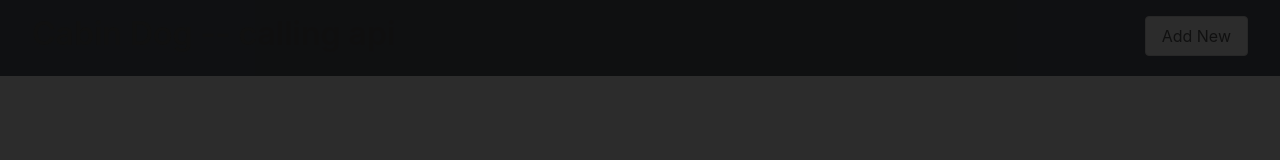
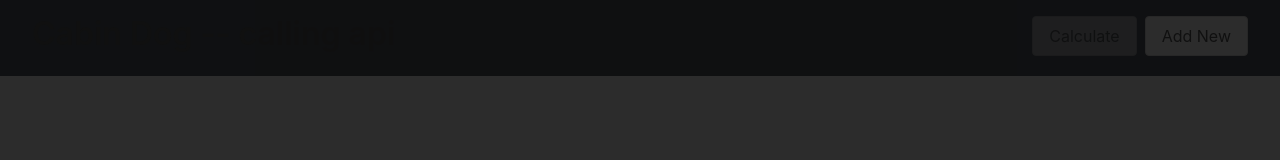
Before and after one commit to kenny-skaggs/cabin_dog, a React app in the folder client/: page / in a window 1280 px wide. Both pictures are taken after a click on the button "Add New". Shown: the top 160 px of the page. Built offline with nearby package versions, Linux system fonts and the light colour scheme; no server answers.

Commit message:
reusable modal

```diff
--- a/client/src/App.js
+++ b/client/src/App.js
@@ -132,16 +132,13 @@ export class App extends Component {
             <div>
                 <div className='top-bar is-clearfix'>
                     <div className='title is-pulled-left'>Cabin Dog -- {this.state.msg} </div>
-                    <Button
-                        className='is-pulled-right'
-                        onClick={this.onNewItemClicked}
-                    >
-                        Add New
-                    </Button>
+                    <div className='buttons is-pulled-right'>
+                        <Button disabled>Calculate</Button>
+                        <Button onClick={this.onNewItemClicked}>Add New</Button>
+                    </div>
                 </div>
                 {expenseListView}
                 <AddNewItemModal
-                    key={this.state.editingItem.id}
                     {...this.state.editingItem}
                     personList={this.state.personList}
                     showModal={this.state.showingNewItemModal}
--- a/client/src/components/itemModal.js
+++ b/client/src/components/itemModal.js
@@ -2,6 +2,7 @@ import {AnimatePresence, motion} from 'framer-motion';
 import React, {Component} from 'react';
 
 import Button from './Button';
+import Modal from './modal';
 
 export class AddNewItemModal extends Component {
 
@@ -36,6 +37,11 @@ export class AddNewItemModal extends Component {
         this.props.onSubmit();
     }
 
+    onCancel = (event) => {
+        event.preventDefault();
+        this.props.onCancel();
+    }
+
     render () {
         let editItemControls = '';
         if (this.props.id) {
@@ -48,15 +54,8 @@ export class AddNewItemModal extends Component {
             )
         }
 
-        let content = null;
-        if (this.props.showModal) {
-            content = (
-                <motion.div
-                    initial={{opacity: 0}} animate={{opacity: 1}} exit={{opacity: 0}}
-                    transition={{duration: 0.1}}
-                    className='modal is-active'
-                >
-                    <div className='modal-background'></div>
+        return (
+            <Modal showModal={this.props.showModal}>
                 <motion.form
                     onSubmit={(event) => event.preventDefault()}
                     className='modal-content box'
@@ -134,16 +133,11 @@ export class AddNewItemModal extends Component {
                         <Button className='is-success' onClick={this.onSubmit}>
                             {this.props.id ? 'Save' : 'Add'}
                         </Button>
-                            <Button onClick={this.props.onCancel}>Cancel</Button>
+                        <Button onClick={this.onCancel}>Cancel</Button>
                     </div>
                     {editItemControls}
                 </motion.form>
-                </motion.div>
+            </Modal>
         )
     }
-
-        return (
-            <AnimatePresence>{content}</AnimatePresence>
-        );
 }
-}
--- /dev/null
+++ b/client/src/components/modal.js
@@ -0,0 +1,22 @@
+import { AnimatePresence, motion} from 'framer-motion';
+import React, {Component} from 'react';
+
+export default class Modal extends Component {
+    render () {
+        const modal = (
+            <motion.div
+                initial={{opacity: 0}} animate={{opacity: 1}} exit={{opacity: 0}}
+                transition={{duration: 0.1}}
+                className='modal is-active'
+            >
+                <div className='modal-background'></div>
+                {this.props.children}
+            </motion.div>
+        );
+        return (
+            <AnimatePresence>
+                {this.props.showModal ? modal : ''}
+            </AnimatePresence>
+        )
+    }
+}
```
Lines whose indentation alone changed are shown as unchanged.
